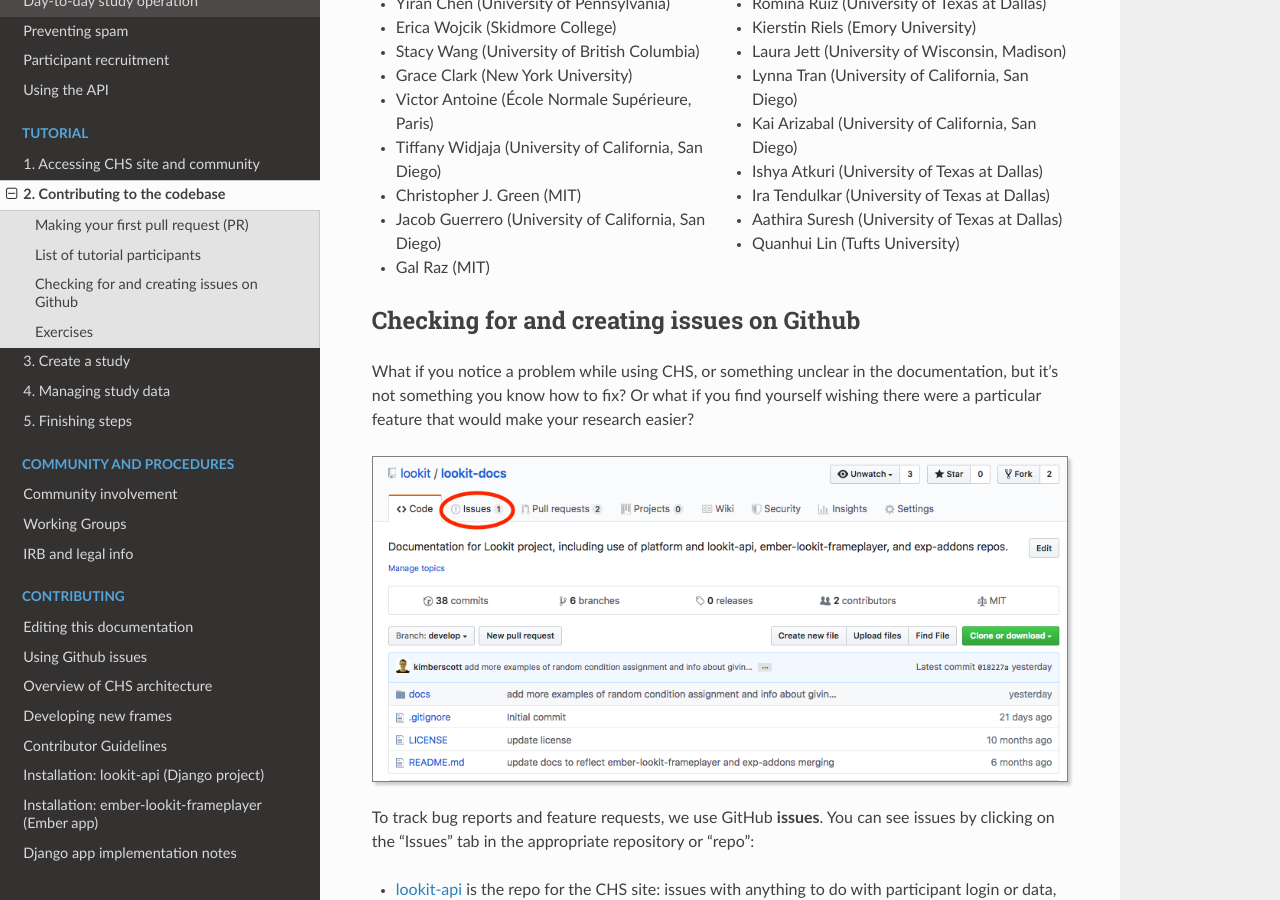
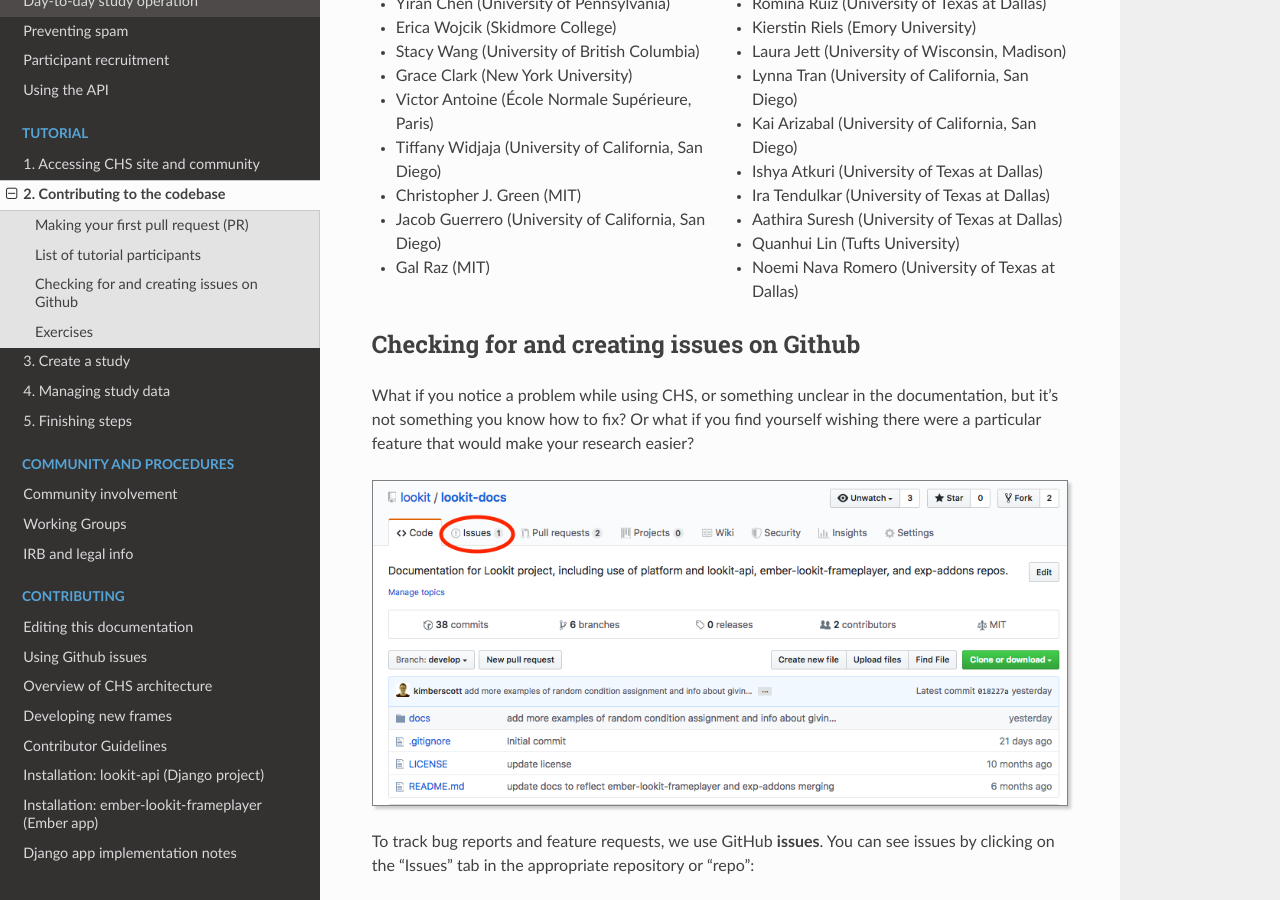
Before and after one commit to lookit/lookit-docs, a Sphinx documentation site: the page built from docs/source/tutorial-contributing.rst, in a window 1280 px wide and 900 px high, scrolled down 9578 px. Built offline with Sphinx 7.4.7 and the Read the Docs theme 3.1.0, drawn with Linux system fonts in a browser that asks for light colours.

Commit message:
Add Noemi Nava Romero to contributors list

```diff
--- a/docs/source/tutorial-contributing.rst
+++ b/docs/source/tutorial-contributing.rst
@@ -396,6 +396,7 @@
    - Ira Tendulkar (University of Texas at Dallas)
    - Aathira Suresh (University of Texas at Dallas)
    - Quanhui Lin (Tufts University)
+   - Noemi Nava Romero (University of Texas at Dallas)
 
 Checking for and creating issues on Github
 -------------------------------------------
```
